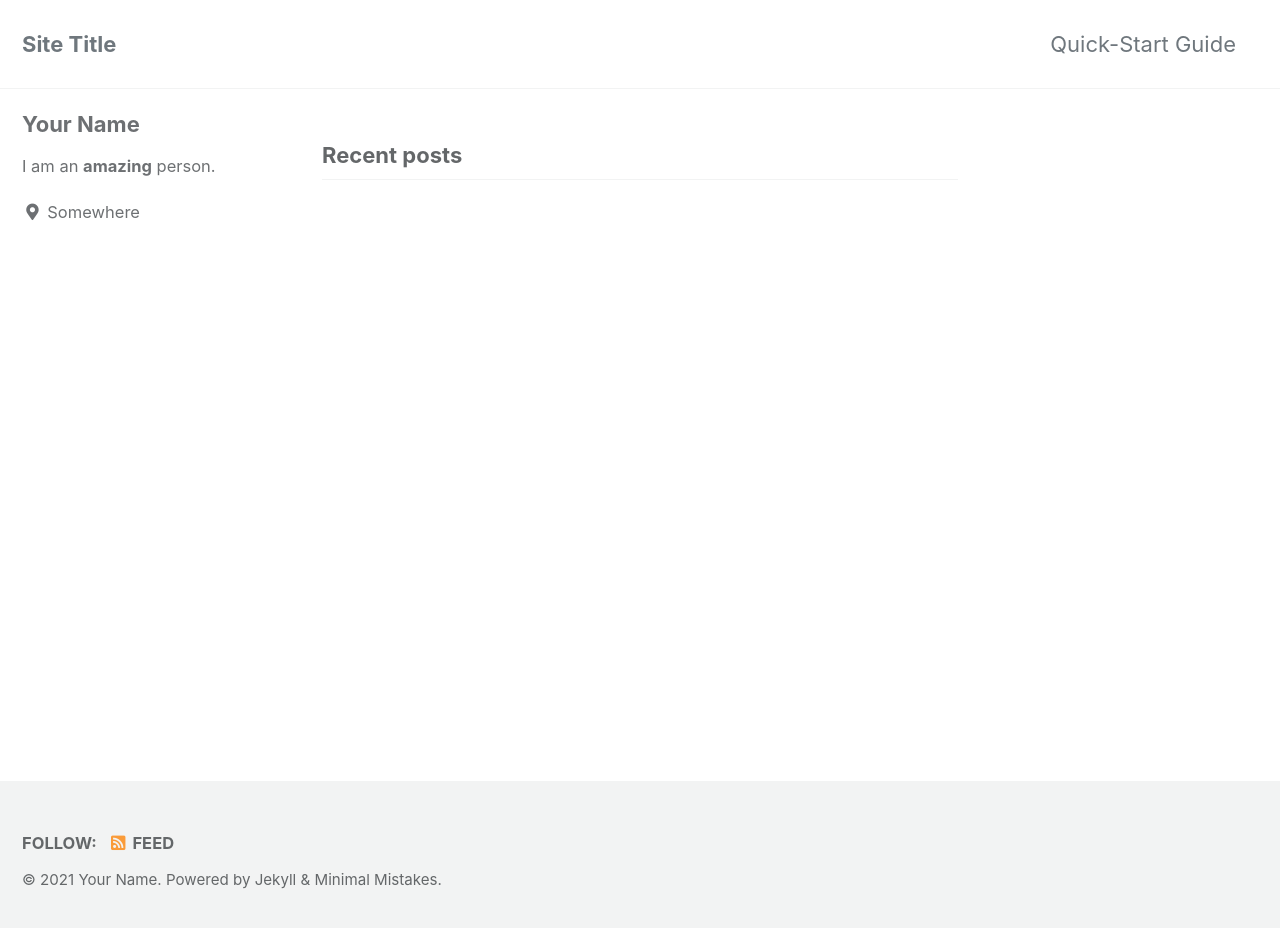
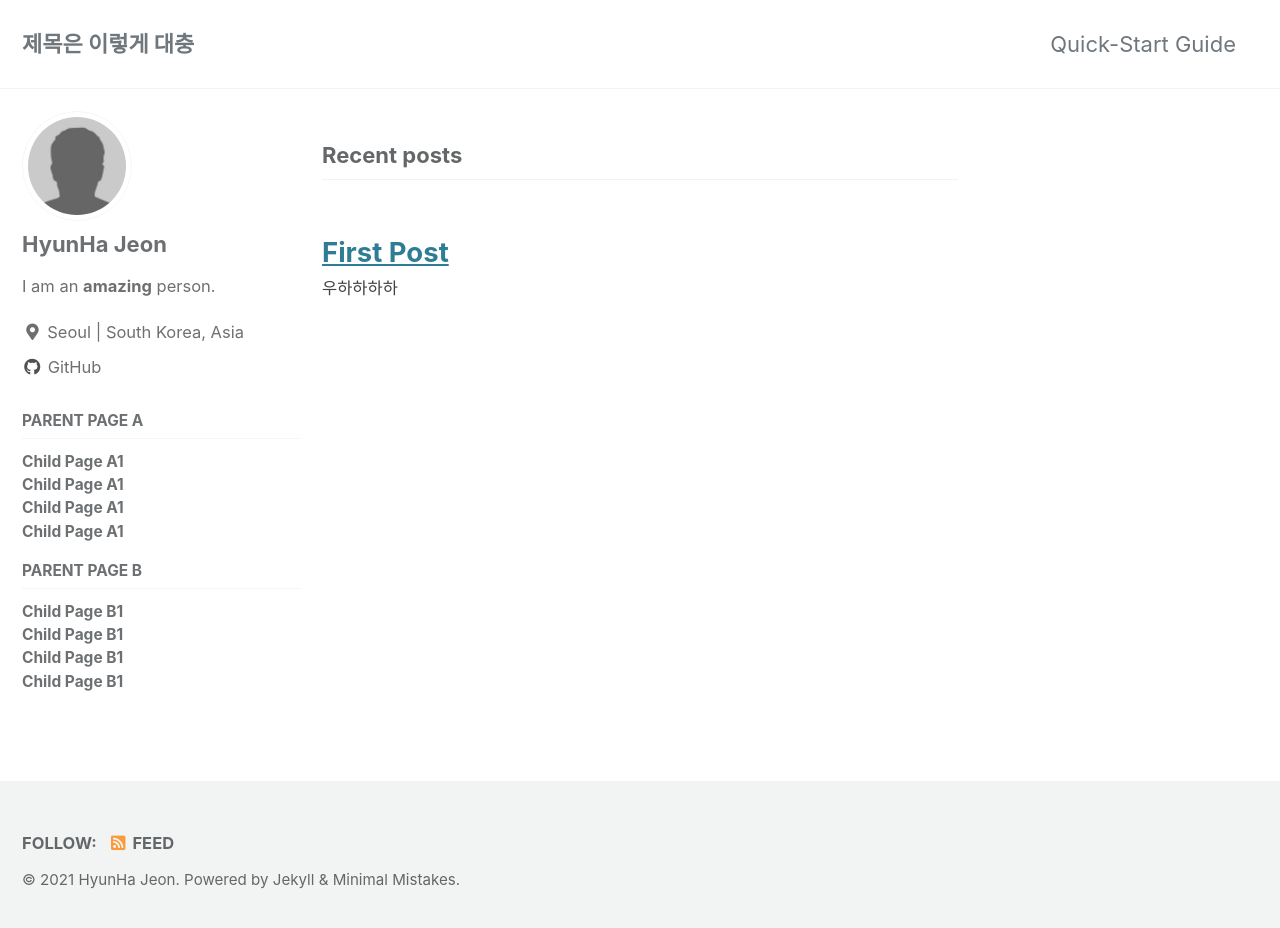
Before and after one commit to harry-jeon/harry-jeon.github.io, a Jekyll site: the page built from index.html, in a window 1280 px wide and 936 px high. Shown: the top 928 px of the window. Built offline with Jekyll 4.4.1, drawn with Linux system fonts in a browser that asks for light colours; cached includes are drawn as plain includes; the list of posts is cut into pages by our own code.

Commit message:
Add Side Bar

```diff
--- a/_config.yml
+++ b/_config.yml
@@ -16,15 +16,15 @@ minimal_mistakes_skin    : "default" # "air", "aqua", "contrast", "dark", "dirt"
 
 # Site Settings
 locale                   : "en-US"
-title                    : "Site Title"
+title                    : "제목은 이렇게 대충"
 title_separator          : "-"
 subtitle                 : # site tagline that appears below site title in masthead
-name                     : "Your Name"
-description              : "An amazing website."
+name                     : "HyunHa Jeon"
+description              : ""
 url                      : # the base hostname & protocol for your site e.g. "https://mmistakes.github.io"
 baseurl                  : # the subpath of your site, e.g. "/blog"
 repository               : # GitHub username/repo-name e.g. "mmistakes/minimal-mistakes"
-teaser                   : # path of fallback teaser image, e.g. "/assets/images/500x300.png"
+teaser                   : "/assets/images/500x300.png"
 logo                     : # path of logo image to display in the masthead, e.g. "/assets/images/88x88.png"
 masthead_title           : # overrides the website title displayed in the masthead, use " " for no title
 # breadcrumbs            : false # true, false (default)
@@ -94,10 +94,10 @@ analytics:
 
 # Site Author
 author:
-  name             : "Your Name"
-  avatar           : # path of avatar image, e.g. "/assets/images/bio-photo.jpg"
+  name             : "HyunHa Jeon"
+  avatar           : "/assets/images/bio-photo.jpg"
   bio              : "I am an **amazing** person."
-  location         : "Somewhere"
+  location         : "Seoul | South Korea, Asia"
   email            :
   links:
     - label: "Email"
@@ -114,7 +114,7 @@ author:
       # url: "https://facebook.com/"
     - label: "GitHub"
       icon: "fab fa-fw fa-github"
-      # url: "https://github.com/"
+      url: "https://github.com/harry-jeon"
     - label: "Instagram"
       icon: "fab fa-fw fa-instagram"
       # url: "https://instagram.com/"
@@ -272,7 +272,7 @@ defaults:
   # _posts
   - scope:
       path: ""
-      type: posts
+      type: docs
     values:
       layout: single
       author_profile: true
@@ -280,3 +280,5 @@ defaults:
       comments: # true
       share: true
       related: true
+      sidebar:
+        nav: "docs"
--- a/_data/navigation.yml
+++ b/_data/navigation.yml
@@ -10,3 +10,26 @@ main:
   #   url: /collection-archive/
   # - title: "Sitemap"
   #   url: /sitemap/
+
+
+docs:
+  - title: "Parent Page A"
+    children:
+      - title: "Child Page A1"
+        url: /
+      - title: "Child Page A1"
+        url: /
+      - title: "Child Page A1"
+        url: /
+      - title: "Child Page A1"
+        url: /
+  - title: "Parent Page B"
+    children:
+      - title: "Child Page B1"
+        url: /
+      - title: "Child Page B1"
+        url: /
+      - title: "Child Page B1"
+        url: /
+      - title: "Child Page B1"
+        url: /
--- /dev/null
+++ b/_posts/2021-04-04-first-post.md
@@ -0,0 +1 @@
+# 우하하하하
--- a/index.html
+++ b/index.html
@@ -1,4 +1,6 @@
 ---
 layout: home
 author_profile: true
+sidebar:
+  nav: "docs"
 ---
```
Also changed, not shown: assets/images/bio-photo.jpg (added), 1 other file.
